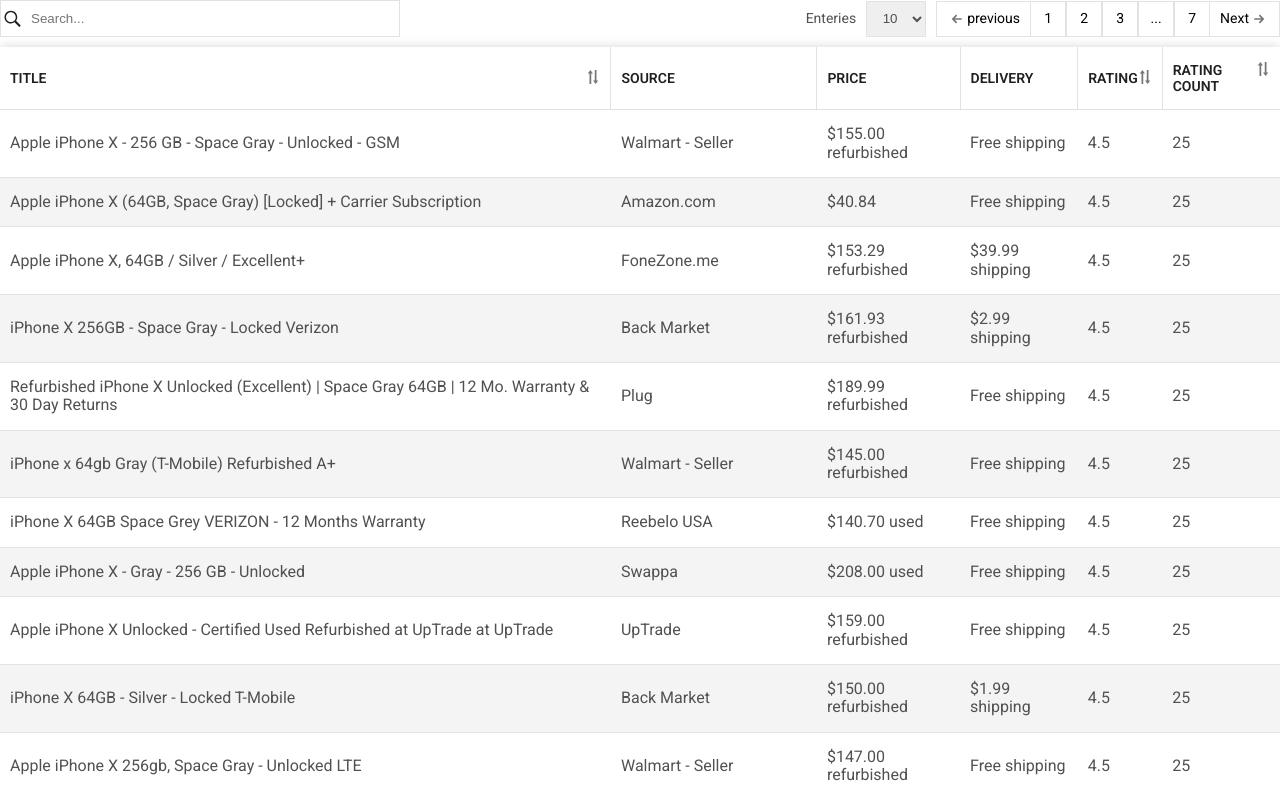
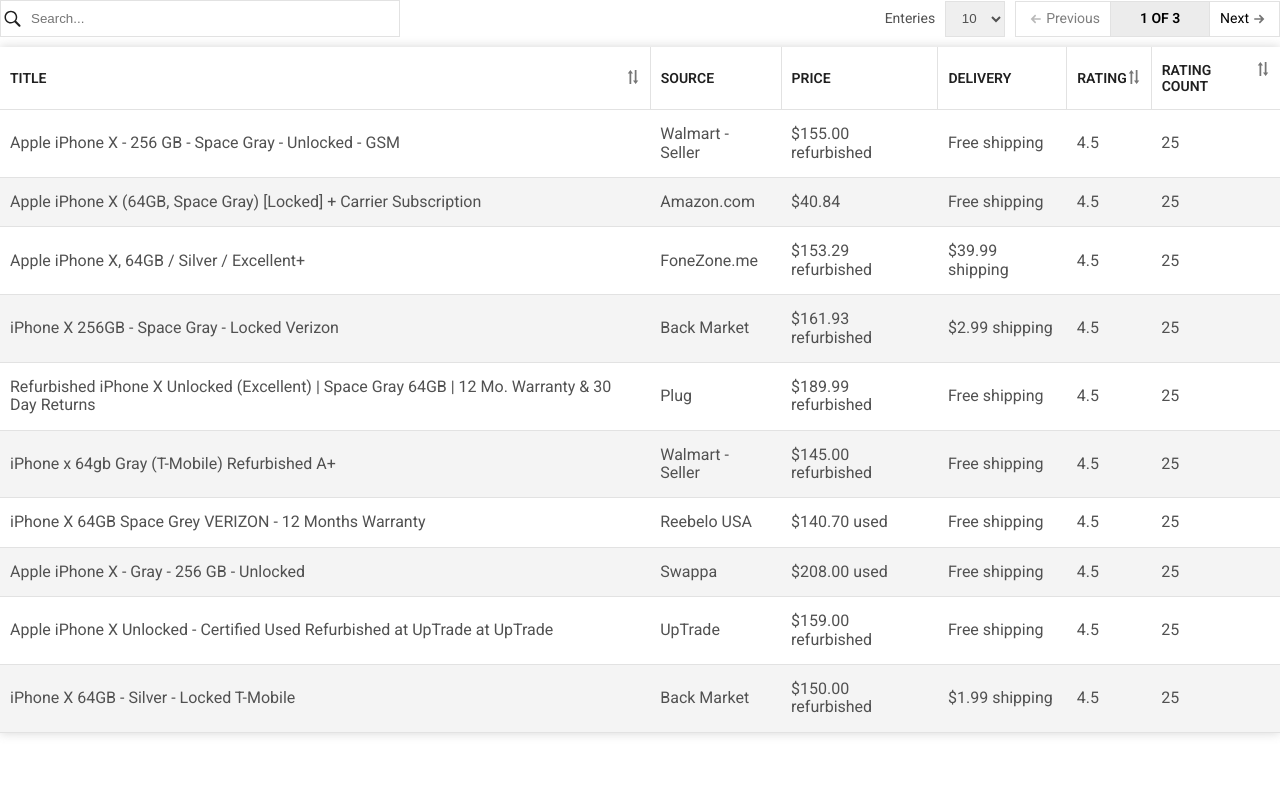
Before and after one commit to webtech-coding/react-data-table, a React app: page / in a window 1280 px wide. Shown: the top 800 px of the page. Built offline with nearby package versions, Linux system fonts and the light colour scheme; the HTML template or start-up script is replaced by a standard one.

Commit message:
pagination and page spead functions

```diff
--- a/src/assets/styles/components/_datatable.scss
+++ b/src/assets/styles/components/_datatable.scss
@@ -164,6 +164,16 @@
                     transform: rotate(180deg);
                 }
             }
+
+            &:hover{
+                background-color: #e2e2e2;
+
+            }
+
+            &--disabled{
+                cursor: default;
+                opacity: .5;
+            }
         }
 
         &-page{
@@ -175,6 +185,12 @@
             border: 1px solid #e2e2e2;
             cursor: pointer;
         }
+
+        &-index{
+            width: 100px;
+            font-weight: 600;
+            background-color: #ececec;
+        }
     }
 
     &__error{
--- a/src/components/dataTable/actionBar.tsx
+++ b/src/components/dataTable/actionBar.tsx
@@ -5,14 +5,23 @@
 import SearchIcon from "../../assets/icons/searchIcons";
 import Pagination from './pagination';
 
-const ActionBar:FC<actionBarPropsType> =({searchText,onTextChange}):ReactElement=>{
+const ActionBar:FC<actionBarPropsType> =(props):ReactElement=>{
+    const {
+        searchText,
+        onTextChange,
+        onVisibleRowChange,
+        currentPage,
+        visibleNumberOfRows,
+        rows,
+        paginationChange
+        } = props
     return(
         <div className="data-table__action-bar">
             <div className="data-table__search">
                 <SearchIcon />
                 <input
                     type="text"
-                    value={searchText}
+                    value={searchText || ""}
                     placeholder="Search..."
                     onChange={(e:ChangeEvent<HTMLInputElement>)=>onTextChange(e.target.value)}
                 />
@@ -20,13 +29,18 @@
             <div className="data-table__pages">
                 <div className="data-table__entries">
                     <span>Enteries</span>
-                    <select>
-                        <option>10</option>
-                        <option>20</option>
-                        <option>50</option>
+                    <select onChange={(e:ChangeEvent<HTMLSelectElement>)=>onVisibleRowChange(parseInt(e.target.value))}>
+                        <option value={10}>10</option>
+                        <option value={20}>20</option>
+                        <option value={50}>50</option>
                     </select>
                 </div>
-                <Pagination />
+                <Pagination
+                    rows={rows}
+                    currentPage={currentPage}
+                    visibleNumberOfRows={visibleNumberOfRows}
+                    paginationChange={paginationChange}
+                />
             </div>
         </div>
     )
--- a/src/components/dataTable/index.tsx
+++ b/src/components/dataTable/index.tsx
@@ -4,7 +4,7 @@
 import ActionBar from "./actionBar";
 import TableHeader from "./tableHeader";
 import TableBody from "./tableBody";
-import { TableColumnDataCell, TableHeaderDataCell, TableProps, sortDirection, visibleRows } from "./types";
+import { TableColumnDataCell, TableHeaderDataCell, TableProps, sortDirection, VisibleRows } from "./types";
 import { defaultTableProps } from "./constant";
 
 const ReactDataTable:FC<TableProps> = (props):ReactElement=>{
@@ -12,13 +12,15 @@
         showActionBar=defaultTableProps.showActionBar,
         rows=defaultTableProps.rows,
         headers=defaultTableProps.headers,
-        stripe=defaultTableProps.stripe
+        stripe=defaultTableProps.stripe,
+        tableTheme=defaultTableProps.tableTheme
     } = props;
 
-    const [numberOfVisibleRows, setNumberOfVisibleRows] = useState<visibleRows>(10);
+    const [numberOfVisibleRows, setNumberOfVisibleRows] = useState<VisibleRows>(10);
     const [sortByColumn, setSortbyColumn] = useState<string | null>(null);
     const [sortDir, setSortDir] = useState<sortDirection>(sortDirection.ASC);
-    const [searchText, setSearchText] = useState<string | null>();
+    const [searchText, setSearchText] = useState<string | null>(null);
+    const [currentPage, setCurrentPage] = useState<number>(1);
 
 
     const tableHeaderDataCells = [
@@ -363,8 +365,6 @@
             setSortbyColumn(headerCell.name)
         }else{
             const sorting = (sortDir === sortDirection.ASC) ? sortDirection.DESC : sortDirection.ASC
-            console.log("####")
-            console.log(sorting)
             setSortbyColumn(headerCell.name)
             setSortDir(sorting);
         }
@@ -400,7 +400,20 @@
 
     return(
         <div className="data-table">
-            {showActionBar && <ActionBar searchText={searchText} onTextChange={(text:string)=>setSearchText(text)}/>}
+            {showActionBar &&
+                <ActionBar
+                    searchText={searchText}
+                    onTextChange={(text:string)=>setSearchText(text)}
+                    onVisibleRowChange={(value:VisibleRows)=>{
+                        setNumberOfVisibleRows(value)
+                        setCurrentPage(1)
+                    }}
+                    currentPage={currentPage}
+                    visibleNumberOfRows={numberOfVisibleRows}
+                    rows={sortedTableRows}
+                    paginationChange={(value:number)=>setCurrentPage(prevState=>prevState + value)}
+                />
+            }
             <table className="data-table__table">
                 <TableHeader
                     headers={tableHeaderDataCells}
@@ -414,10 +427,11 @@
                             headers={tableHeaderDataCells}
                             stripe={stripe}
                             onRowClick={(row:TableColumnDataCell)=>{console.log(row)}}
+                            numberOfVisibleRows={numberOfVisibleRows}
+                            currentPage = {currentPage}
                         />
                     )
                 }
-
             </table>
         </div>
     )
--- a/src/components/dataTable/pagination.tsx
+++ b/src/components/dataTable/pagination.tsx
@@ -1,19 +1,46 @@
-import React, { FC, ReactElement } from 'react';
+import { FC, ReactElement, memo } from 'react';
+
+import { PaginationPropsTypes } from './types';
 
 import ArrowIcon from "../../assets/icons/arrowIcon";
 
-const Pagination:FC =():ReactElement=>{
+const Pagination:FC<PaginationPropsTypes> =({currentPage, visibleNumberOfRows, rows, paginationChange}):ReactElement=>{
+
+
+    const getTotalPages =():number=>{
+        const rowsPerPage = rows.length / visibleNumberOfRows;
+
+        let totalPagesOfRows =rowsPerPage < 1 ? 1 : Math.floor(rowsPerPage)
+
+        totalPagesOfRows += rows.length > visibleNumberOfRows &&  rows.length % visibleNumberOfRows ? 1 : 0
+
+        return totalPagesOfRows;
+    }
+
+    const handlePaginationChnage=(dir:string)=>{
+        const totalPages = getTotalPages();
+        if(dir==='prev'){
+            if(currentPage===1)return
+            paginationChange(-1)
+        }else{
+            if(currentPage === totalPages)return
+            paginationChange(+1)
+        }
+    }
+
     return(
         <div className="data-table__pagination">
-            <div className="data-table__pagination-nav"><ArrowIcon /> <span>previous</span></div>
-            <div className="data-table__pagination-page">1</div>
-            <div className="data-table__pagination-page">2</div>
-            <div className="data-table__pagination-page">3</div>
-            <div className="data-table__pagination-page">...</div>
-            <div className="data-table__pagination-page">7</div>
-        <div className="data-table__pagination-nav data-table__pagination-nav--reverse"> Next <ArrowIcon /> </div>
+            <div className={`data-table__pagination-nav ${currentPage===1 ? 'data-table__pagination-nav--disabled':''}`} onClick={()=>handlePaginationChnage('prev')}>
+                <ArrowIcon /> <span>Previous</span>
+            </div>
+                <div className="data-table__pagination-page data-table__pagination-index">
+                    {currentPage} OF {getTotalPages()}
+                </div>
+            <div className={`data-table__pagination-nav data-table__pagination-nav--reverse ${currentPage===getTotalPages() ? 'data-table__pagination-nav--disabled':''}`} onClick={()=>handlePaginationChnage('next')}>
+                Next <ArrowIcon />
+            </div>
     </div>
     )
 }
 
-export default Pagination
+export default memo(Pagination)
--- a/src/components/dataTable/tableBody.tsx
+++ b/src/components/dataTable/tableBody.tsx
@@ -1,16 +1,20 @@
-import { ReactElement, ReactNode, type FC } from "react";
+import { ReactElement, ReactNode, useCallback, type FC } from "react";
 import { TableColumnDataCell, TableHeaderDataCell } from "./types";
 
 type TableColumnDataCellProps = {
     rows:TableColumnDataCell[],
     headers:TableHeaderDataCell[];
     stripe:boolean,
-    onRowClick:(row:TableColumnDataCell)=>void
+    onRowClick:(row:TableColumnDataCell)=>void,
+    currentPage:number,
+    numberOfVisibleRows:number
 }
 
-const TableBody:FC<TableColumnDataCellProps> =({rows, headers, stripe, onRowClick}):ReactElement=>{
-    const getAllRows = ()=>{
-        const allRows:TableColumnDataCell[] = []
+const TableBody:FC<TableColumnDataCellProps> =(props):ReactElement=>{
+    const {rows, headers, stripe, onRowClick, currentPage, numberOfVisibleRows} = props;
+
+    const getAllRows = useCallback(()=>{
+        let allRows:TableColumnDataCell[] = []
 
         rows.forEach(row=>{
             const rowData= {}
@@ -24,8 +28,10 @@
             allRows.push(rowData)
         })
 
+        allRows = [...allRows].slice((currentPage-1)* numberOfVisibleRows, numberOfVisibleRows*currentPage)
+
         return allRows;
-    }
+    }, [rows, headers, currentPage, numberOfVisibleRows])
     return(
         <tbody className="data-table__body data-table__body--stripe">
             {
--- a/src/components/dataTable/tableHeader.tsx
+++ b/src/components/dataTable/tableHeader.tsx
@@ -18,7 +18,6 @@
                                 <div className="data-table__header-content">
                                     <span>{cell.label}</span>
                                     {cell.sorting && <span onClick={()=>onHeaderClick(cell)}><SortIcon /></span>}
-
                                 </div>
                             </th>
                         )
--- a/src/components/dataTable/types.ts
+++ b/src/components/dataTable/types.ts
@@ -21,9 +21,21 @@
     DESC = 'desc'
 }
 
-export type visibleRows = 10 | 20 | 50
+export type VisibleRows = 10 | 20 | 50
 
 export type actionBarPropsType = {
     onTextChange:(text:string)=>void,
-    searchText:string | string
+    searchText:string | null,
+    onVisibleRowChange:(numOfRows:VisibleRows)=>void,
+    rows:TableColumnDataCell[]
+    currentPage:number,
+    visibleNumberOfRows:VisibleRows,
+    paginationChange:(value:number)=>void
 }
+
+export type PaginationPropsTypes={
+    currentPage:number,
+    visibleNumberOfRows:number,
+    rows:TableColumnDataCell[],
+    paginationChange:(value:number)=>void
+}
```
